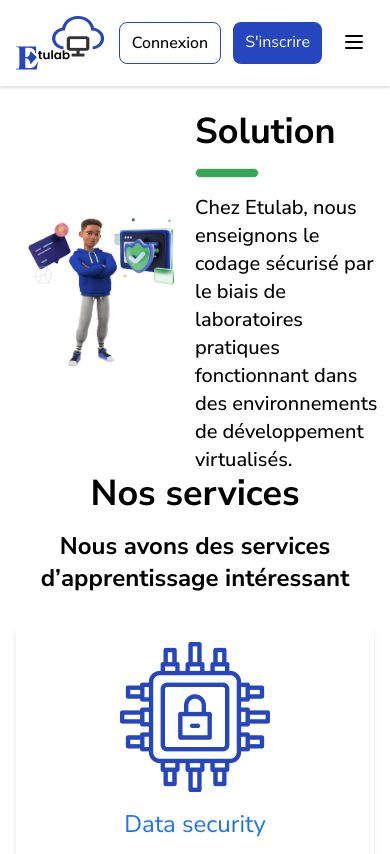
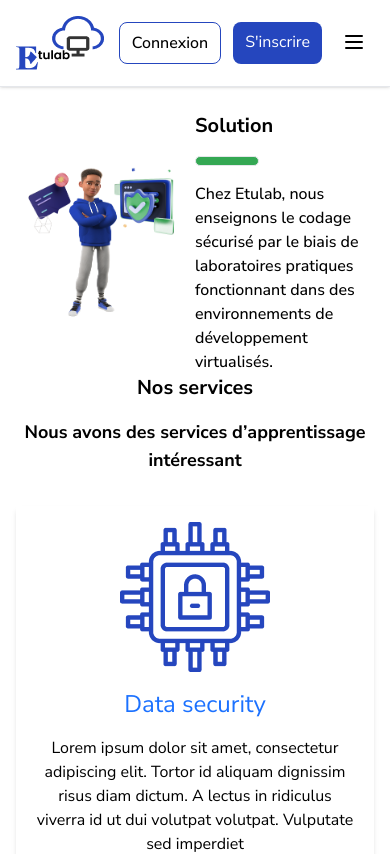
Before and after one commit to MarcosYH/Etulab, a React (Create React App) app: page /solution in a window 390 px wide. Shown: the top 854 px of the page. Built offline with nearby package versions, Linux system fonts and the light colour scheme.

Commit message:
update texte fontsize

```diff
--- a/src/pages/Solution.js
+++ b/src/pages/Solution.js
@@ -18,9 +18,9 @@ export default function Solution() {
             <img src={img_solution} alt="img_solution" />
           </div>
           <div className=" w-1/2">
-            <h1 className=" text-4xl font-bold">Solution</h1>
+            <h1 className=" text-xl md:text-4xl font-bold">Solution</h1>
             <div className=" border bg-[#34A853] rounded-xl py-1 w-16 my-4"></div>
-            <p className="text-xl lg:text-3xl font-medium pr-2 ">
+            <p className=" lg:text-3xl font-medium pr-2 ">
               Chez Etulab, nous enseignons le codage sécurisé par le biais de
               laboratoires pratiques fonctionnant dans des environnements de
               développement virtualisés.
@@ -29,8 +29,8 @@ export default function Solution() {
         </div>
 
         <div>
-          <h4 className=" text-center text-4xl font-bold">Nos services</h4>
-          <h3 className=" text-center text-2xl font-bold my-4">Nous avons des services d’apprentissage intéressant </h3>
+          <h4 className=" text-center text-xl md:text-4xl font-bold">Nos services</h4>
+          <h3 className=" text-center text-lg md:text-2xl font-bold my-4">Nous avons des services d’apprentissage intéressant </h3>
           <div className="">
             <div className="grid grid-cols-1 md:grid-cols-2 gap-4 p-4 text-center ">
               {/* service en haut */}
```
